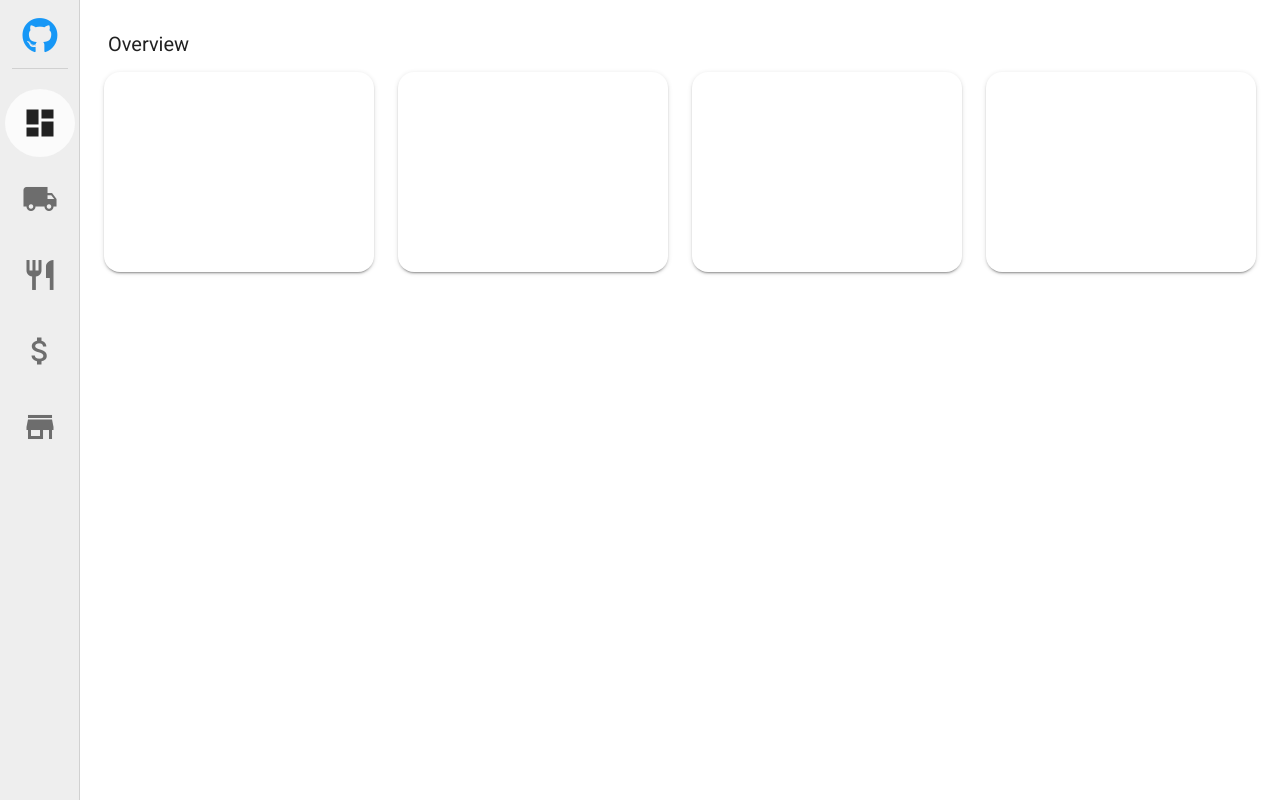
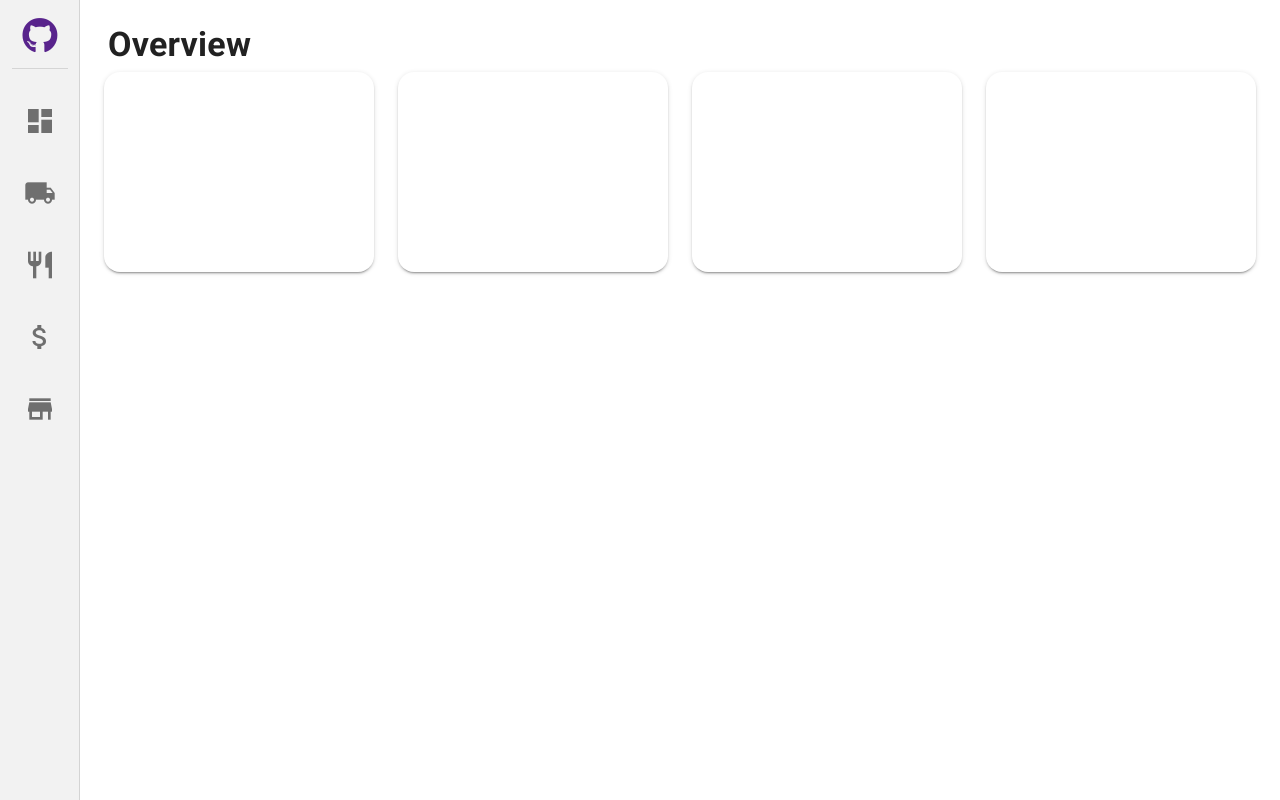
Before and after one commit to Ohmry/food-management-system, a Vue app: page /dashboard in a window 1280 px wide. Built offline with nearby package versions, Linux system fonts and the light colour scheme.

Commit message:
change navigator event to route-link

```diff
--- a/src/App.vue
+++ b/src/App.vue
@@ -1,6 +1,6 @@
 <template>
   <v-app>
-    <MenuNavigator @change="changeMenu"/>
+    <MenuNavigator/>
     <v-main>
       <router-view/>
     </v-main>
@@ -15,11 +15,6 @@ export default {
   name: 'App',
   components: {
     MenuNavigator
-  },
-  methods: {
-    changeMenu (menu) {
-      this.$router.push(menu)
-    }
   }
 };
 </script>
--- a/src/components/MenuNavigator.vue
+++ b/src/components/MenuNavigator.vue
@@ -1,18 +1,18 @@
 <template>
-  <v-navigation-drawer app mini-variant mini-variant-width="80" color="#EEEEEE">
+  <v-navigation-drawer app mini-variant mini-variant-width="80" color="#F2F2F2">
     <!-- Logo -->
     <v-avatar class="d-block text-center mx-auto mt-4" size="40">
-      <v-icon color="#1697F6" large>fab fa-github</v-icon>
+      <v-icon color="#58238C" large>fab fa-github</v-icon>
     </v-avatar>
     <v-divider class="mx-3 my-3"></v-divider>
     <v-list flat>
-      <v-list-item-group v-model="selectedItem" mandatory @change="changeMenu">
-        <v-list-item v-for="(item, index) in menuItems" :key="index" :ripple="false" active-class="menu-selected" class="mb-2">
+      <router-link v-for="(item, index) in menuItems" :key="index" :to="item.title">
+        <v-list-item :ripple="false" active-class="menu-selected" class="mb-2">
           <v-list-item-icon>
-            <v-icon v-text="item.icon" large></v-icon>
+            <v-icon v-text="item.icon" size="32" light></v-icon>
           </v-list-item-icon>
         </v-list-item>
-      </v-list-item-group>
+      </router-link>
     </v-list>
   </v-navigation-drawer>
 </template>
@@ -20,28 +20,29 @@
 <script>
 export default {
   data: () => ({
-    selectedItem: 0,
+    currentMenuItem: 0,
     menuItems: [
-      { title: 'Dashboard', icon: 'dashboard' },
+      { title: 'DashBoard', icon: 'dashboard' },
       { title: 'Material', icon: 'local_shipping' },
       { title: 'Food', icon: 'restaurant' },
       { title: 'Sales', icon: 'attach_money' },
       { title: 'Stock', icon: 'store' }
     ]
-  }),
-  methods: {
-    changeMenu (index) {
-      this.$emit('change', this.menuItems[index].title)
-    }
-  }
+  })
 }
 </script>
 
 <style>
-  .menu-selected {
-    margin: 0 5px;
-    background: #FBFBFB;
+  .v-list > a {
+    color: transparent !important;
+  }
+  .router-link-active > .v-list-item {
+    margin: 0 8px;
+    background: #9D84BF;
     text-decoration: none;
     border-radius: 50%;
   }
+  .router-link-active > .v-list-item > .v-list-item__icon > i{
+    color: white !important;
+  }
 </style>
--- a/src/plugins/vuetify.js
+++ b/src/plugins/vuetify.js
@@ -12,6 +12,9 @@ export default new Vuetify({
   theme: {
     colors: {
       primary: '#7BC6FF'
+    },
+    navigator: {
+      background: '#F2F2F2'
     }
   }
 });
--- a/src/views/DashBoard.vue
+++ b/src/views/DashBoard.vue
@@ -2,7 +2,9 @@
   <v-app>
     <v-container fluid>
       <v-toolbar color="rgba(0, 0, 0, 0)" flat>
-        <v-toolbar-title>Overview</v-toolbar-title>
+        <v-toolbar-title class="text-h4">
+          <strong>Overview</strong>
+        </v-toolbar-title>
       </v-toolbar>
       <v-item-group class="mt-n4">
         <v-container fluid>
```
Also changed, not shown: 1 other file (tests, documents, lock files or other folders).
